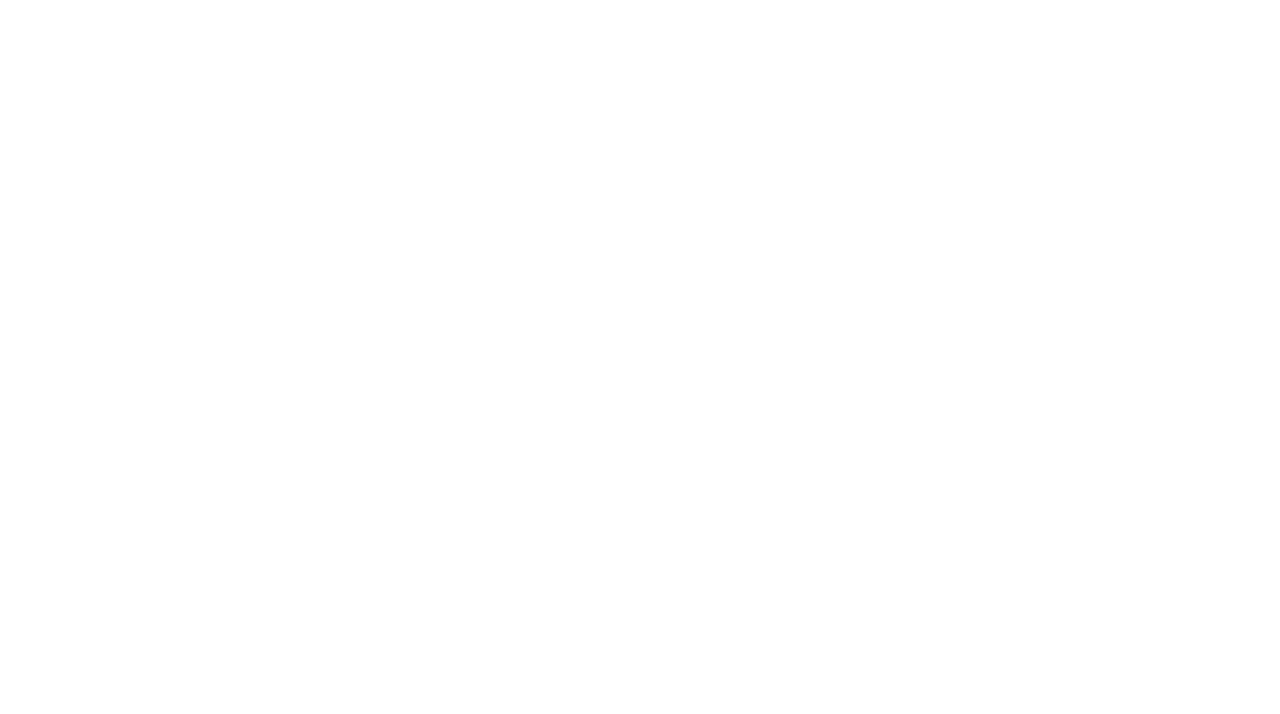
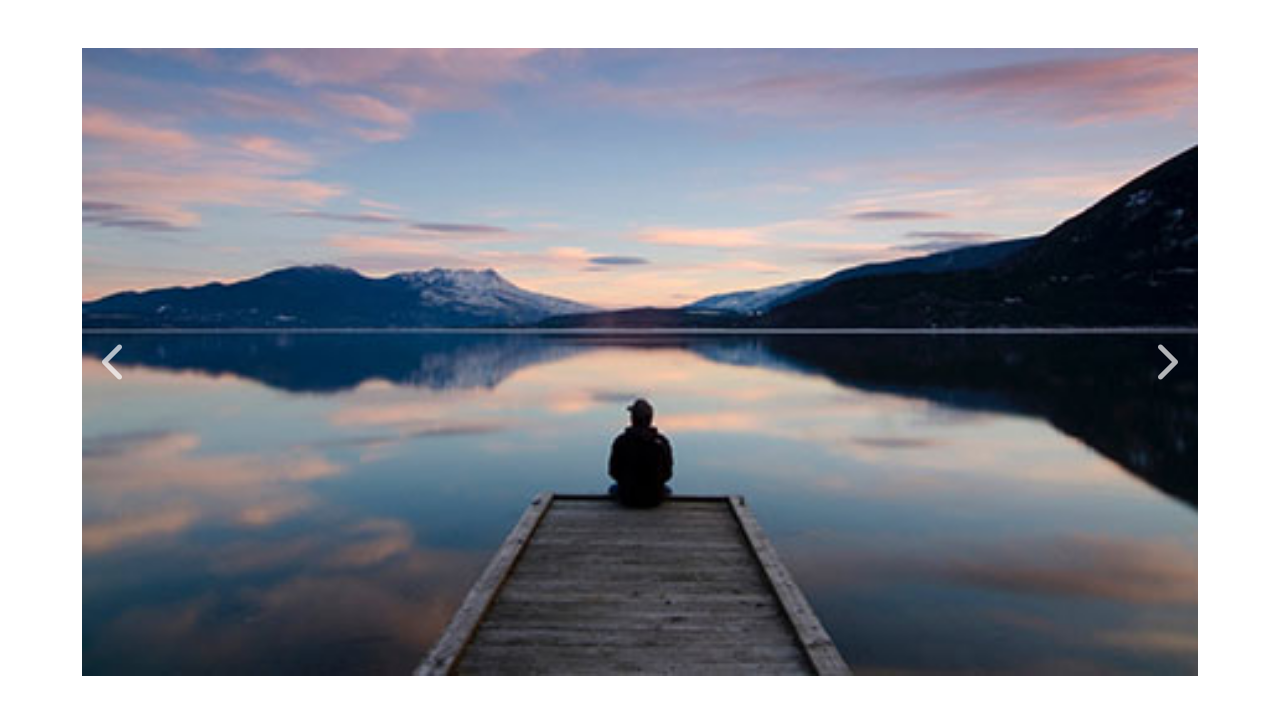
Before and after one commit to longo2002/js-array-carousel, a plain HTML site: page index.html in a window 1280 px wide. Drawn offline with nearby package versions, Linux system fonts and the light colour scheme.

Commit message:
milestone 1

```diff
--- a/css/app.css
+++ b/css/app.css
@@ -0,0 +1,34 @@
+.slide img {
+    width: 100%;
+    aspect-ratio: 16/9;
+    object-fit: cover;
+    object-position: center;
+}
+
+.slide{
+    display: none;
+}
+
+.slide.active{
+    display: block;
+}
+
+.carousel .carousel-arrow {
+	position: absolute;
+	font-size: 40px;
+	color: rgba(255, 255, 255, 0.7);
+	top: 50%;
+	transform: translateY(-50%);
+}
+
+.carousel .carousel-arrow:hover{
+    color: white;
+}
+
+.carousel .carousel-arrow.arrow-left {
+	left: 20px;
+}
+
+.carousel .carousel-arrow.arrow-right {
+	right: 20px;
+}
--- a/index.html
+++ b/index.html
@@ -6,33 +6,37 @@
     <meta name="viewport" content="width=device-width, initial-scale=1.0">
     <script src="https://kit.fontawesome.com/ada0ed41be.js" crossorigin="anonymous"></script>
     <link rel="stylesheet" href="./css/app.css">
+    <script src="https://kit.fontawesome.com/c5d4023dee.js" crossorigin="anonymous"></script>
+    <link href="https://cdn.jsdelivr.net/npm/bootstrap@5.3.0-alpha1/dist/css/bootstrap.min.css" rel="stylesheet" integrity="sha384-GLhlTQ8iRABdZLl6O3oVMWSktQOp6b7In1Zl3/Jr59b6EGGoI1aFkw7cmDA6j6gD" crossorigin="anonymous">
     <title>Carousel</title>
 </head>
 <body>
-    <!-- <div class="container">
-        <div class="slide">
-            <img src="./img/01.jpg" alt="slide n1">
+    <div class="container-sm py-5">
+        <div class="carousel">
+            <div class="slide active">
+                <img src="./img/01.jpg" alt="slide #1">
             </div>
             <div class="slide">
-            <img src="./img/02.jpg" alt="slide n2">
+                <img src="./img/02.jpg" alt="slide #2">
             </div>
             <div class="slide">
-            <img src="./img/03.jpg" alt="slide n3">
+                <img src="./img/03.jpg" alt="slide #3">
             </div>
             <div class="slide">
-            <img src="./img/04.jpg" alt="slide n4">
+                <img src="./img/04.jpg" alt="slide #4">
             </div>
             <div class="slide">
-            <img src="./img/05.jpg" alt="slide n5">
+                <img src="./img/05.jpg" alt="slide #5">
             </div>
-        <div class="carosello__arrow arrow-left">
+            <div class="carousel-arrow arrow-left">
                 <i class="fa-solid fa-chevron-left"></i>
             </div>
 
-        <div class="carosello__arrow arrow-right">
+            <div class="carousel-arrow arrow-right">
                 <i class="fa-solid fa-chevron-right"></i>
             </div>
         </div>
-    <script src="./js/app.js"></script> -->
+    </div>
+    <script src="./js/app.js"></script>
 </body>
 </html>
```
Lines whose indentation alone changed are shown as unchanged.
